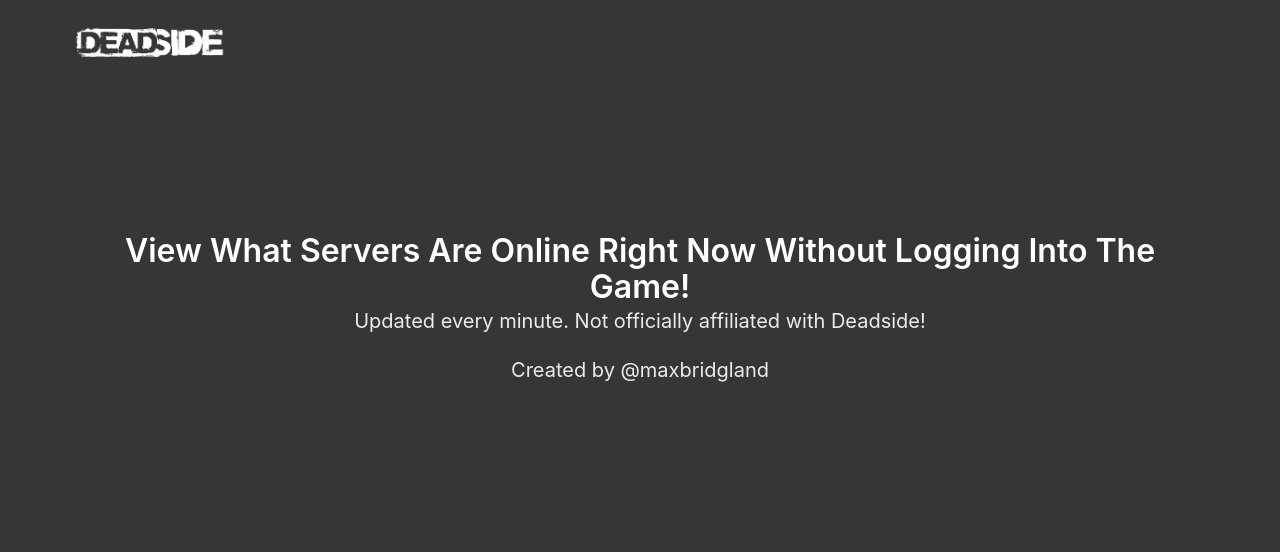
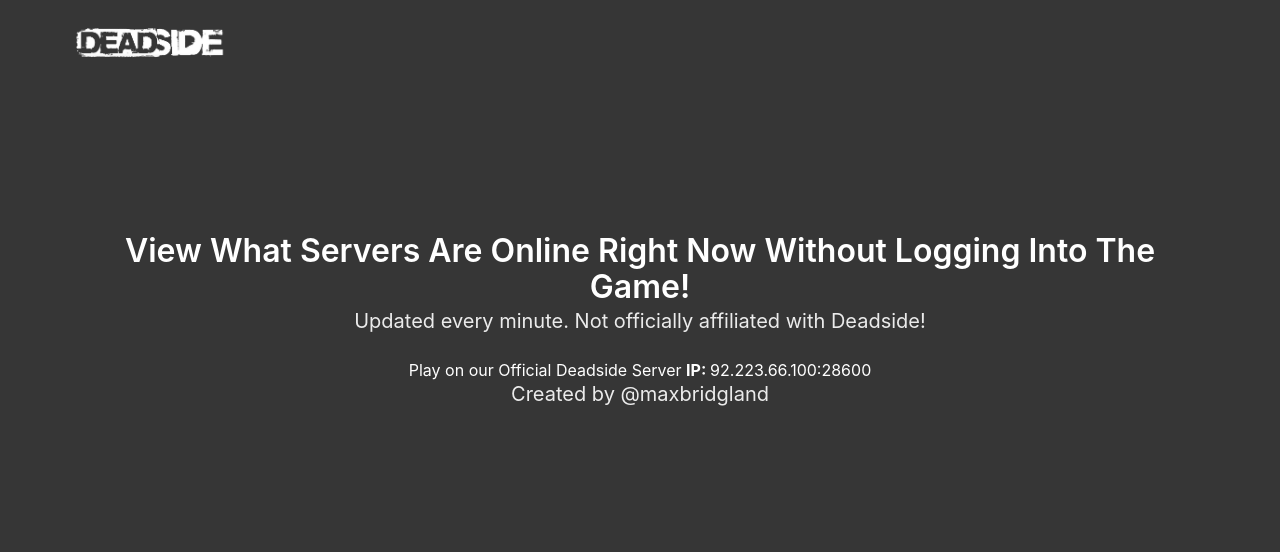
Before and after one commit to M4cs/DeadsideServerViewer, a Flask app: page / in a window 1280 px wide. Shown: the top 552 px of the page. Run offline with Flask 2, Linux system fonts and the light colour scheme; parts of the project's set-up code (start-up, migrations or seed data) failed here and were passed over; some libraries are stand-ins or nearby versions.

Commit message:
Add Updatus

```diff
--- a/app/__init__.py
+++ b/app/__init__.py
@@ -97,6 +97,5 @@
             uptime = uptime.strip()
             if uptime.endswith(','):
                 uptime = uptime[0:-1]
-            m.titles.append(server['id'].replace('*', ' ').replace('_', ' '))
             tables.append(template.format(index=index, name=server['id'].replace('_', ' ').replace('*', ''), uptime=uptime, online=server['players'], max=server['playersmax'], ip=server['addr']))
     return render_template('index.html', tables=tables), 200
--- a/app/templates/index.html
+++ b/app/templates/index.html
@@ -22,7 +22,9 @@
                     View What Servers Are Online Right Now Without Logging Into The Game!
                 </h2>
                 <p class="subtitle">
-                    Updated every minute. Not officially affiliated with Deadside!
+                    Updated every minute. Not officially affiliated with Deadside! <br>
+                    <p>Play on our Official Deadside Server
+                    <strong style="color: white;">IP: </strong>92.223.66.100:28600</p>
                 </p>
                 <p class="subtitle">Created by <a href="https://twitter.com/maxbridgland">@maxbridgland</a></p>
             </div>
```
